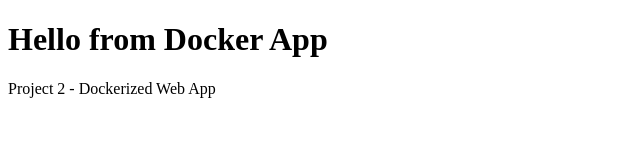
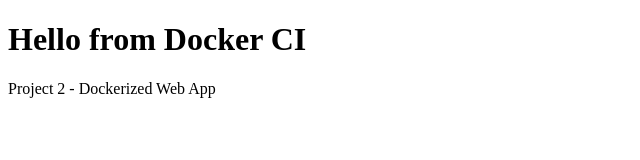
Before and after one commit to yaredmulatu777-creator/docker-web-app, a plain HTML site: page docker-web-app/index.html in a window 1280 px wide. Shown: the full height of the page, 0-640 px from the left. Drawn offline with Linux system fonts and the light colour scheme.

Commit message:
Trigger CI pipeline

```diff
--- a/docker-web-app/index.html
+++ b/docker-web-app/index.html
@@ -4,7 +4,7 @@
  <title>My Docker App</title>
 </head>
 <body>
-<h1>Hello from Docker App</h1>
+<h1>Hello from Docker CI</h1>
 <p>Project 2 - Dockerized Web App</p>
 </body>
 </html>
```
